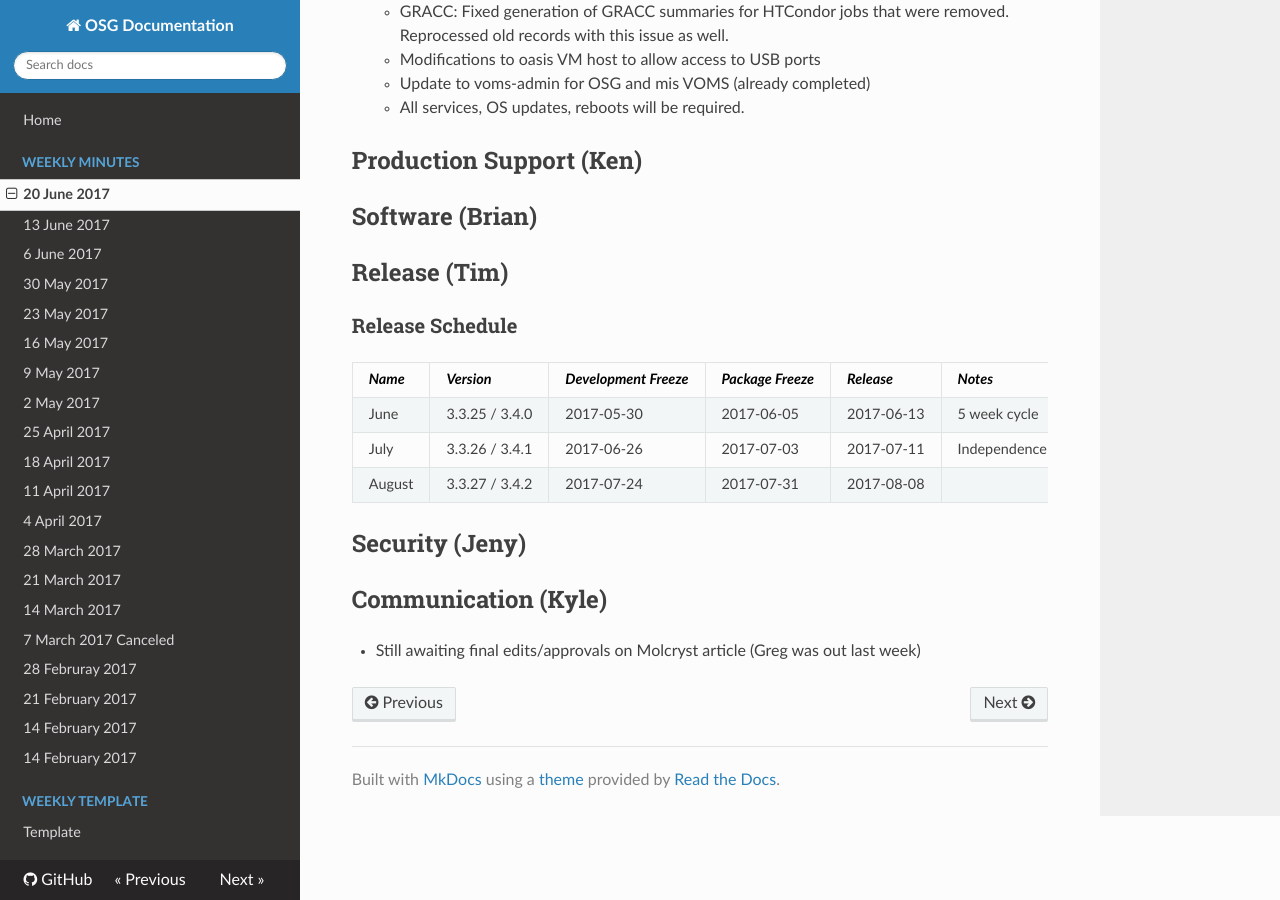
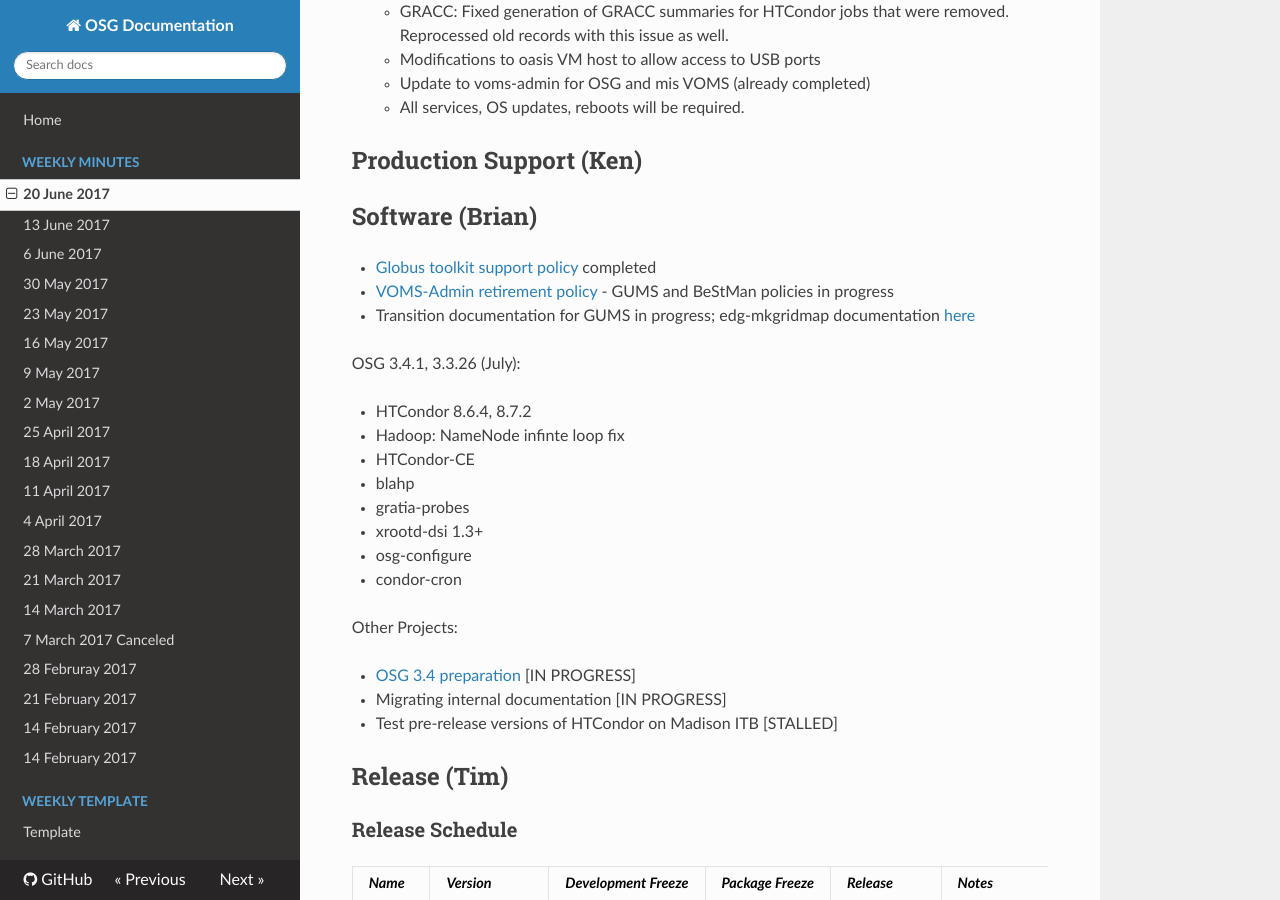
Before and after one commit to zsshah/production, an MkDocs documentation site: the page built from docs/WeeklyMinutes/20June2017.md, in a window 1280 px wide and 900 px high, scrolled down 1247 px. Built offline with MkDocs 1.6.1, drawn with Linux system fonts in a browser that asks for light colours; nearby versions of some CDN libraries; old or Windows-style settings are respelled for this version of MkDocs.

Commit message:
Software update

```diff
--- a/docs/WeeklyMinutes/20June2017.md
+++ b/docs/WeeklyMinutes/20June2017.md
@@ -32,6 +32,27 @@
 
 ## Software (Brian)
 
+-   [Globus toolkit support policy](https://opensciencegrid.github.io/technology/policy/globus-toolkit/) completed
+-   [VOMS-Admin retirement policy](https://opensciencegrid.github.io/technology/policy/voms-admin-retire/) - GUMS and BeStMan policies in progress
+-   Transition documentation for GUMS in progress; edg-mkgridmap documentation [here](https://twiki.opensciencegrid.org/bin/view/Documentation/Release3/OSGReleaseSeries#Migrating_from_edg_mkgridmap_to)
+
+OSG 3.4.1, 3.3.26 (July):
+
+-   HTCondor 8.6.4, 8.7.2
+-   Hadoop: NameNode infinte loop fix
+-   HTCondor-CE
+-   blahp
+-   gratia-probes
+-   xrootd-dsi 1.3+
+-   osg-configure
+-   condor-cron
+
+Other Projects:
+
+-   [OSG 3.4 preparation](https://jira.opensciencegrid.org/browse/SOFTWARE-2329) [IN PROGRESS]
+-   Migrating internal documentation [IN PROGRESS]
+-   Test pre-release versions of HTCondor on Madison ITB [STALLED]
+
 ## Release (Tim)
 ### Release Schedule
 | *Name* | *Version* | *Development Freeze* | *Package Freeze* | *Release* | *Notes* |
```
